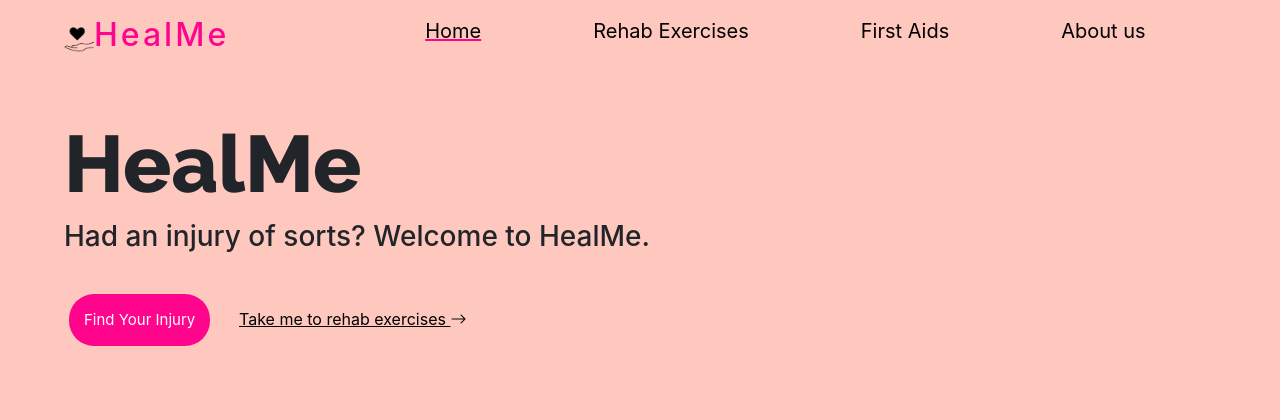
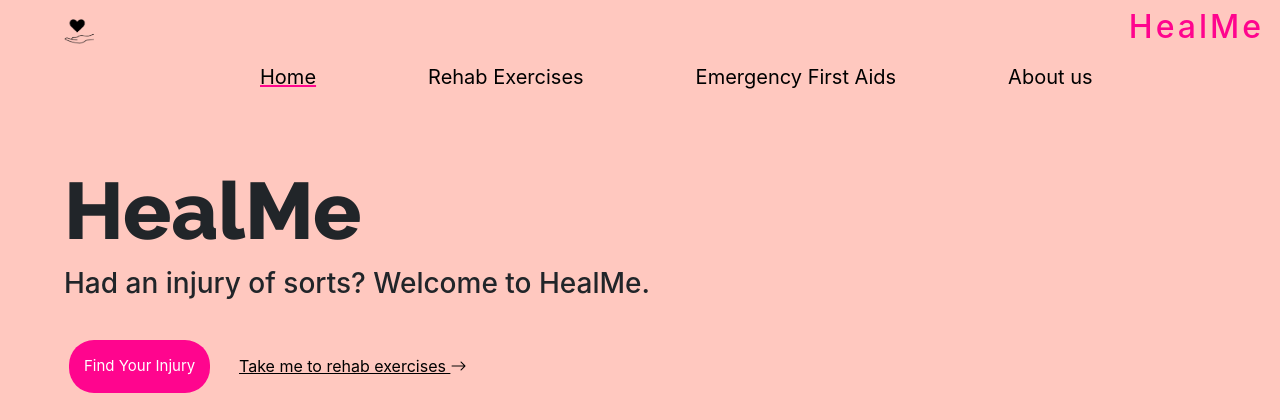
Before and after one commit to ReshmaShaji245/Heal-Me, a Flask app: page / in a window 1280 px wide. Shown: the top 420 px of the page. Run offline with Flask 2, Linux system fonts and the light colour scheme; some libraries are stand-ins or nearby versions.

Commit message:
Update index.html

```diff
--- a/templates/index.html
+++ b/templates/index.html
@@ -41,8 +41,8 @@
             <ul class="nav-menu">
                 <li class="nav-item"><a class="nav-link active" href="/">Home</a></li>
                 <li class="nav-item"><a class="nav-link" href="/exercises">Rehab Exercises</a></li>
-                <li class="nav-item"><a class="nav-link" href="/firstaid">First Aids</a></li>
-                <li class="nav-item"><a class="nav-link" href="/contact">About us</a></li>
+                <li class="nav-item"><a class="nav-link" href="./templates/firstaid.html">Emergency First Aids</a></li>
+                <li class="nav-item"><a class="nav-link" href="contact">About us</a></li>
             </ul>
             <div class="mobile-menu dropdown">
                 <div class="hamburger">
@@ -53,7 +53,7 @@
                 <div class="dropdown-content">
                     <li class="nav-item"><a class="nav-link active" href="/">Home</a></li>
                     <li class="nav-item"><a class="nav-link" href="/exercises">Rehab Exercises</a></li>
-                    <li class="nav-item"><a class="nav-link" href="/firstaid">First Aids</a></li>
+                    <li class="nav-item"><a class="nav-link" href="./templates/firstaid.html">Emergency First Aids</a></li>
                     <li class="nav-item"><a class="nav-link" href="/contact">About us</a></li>
                 </div>
             </div>
```
